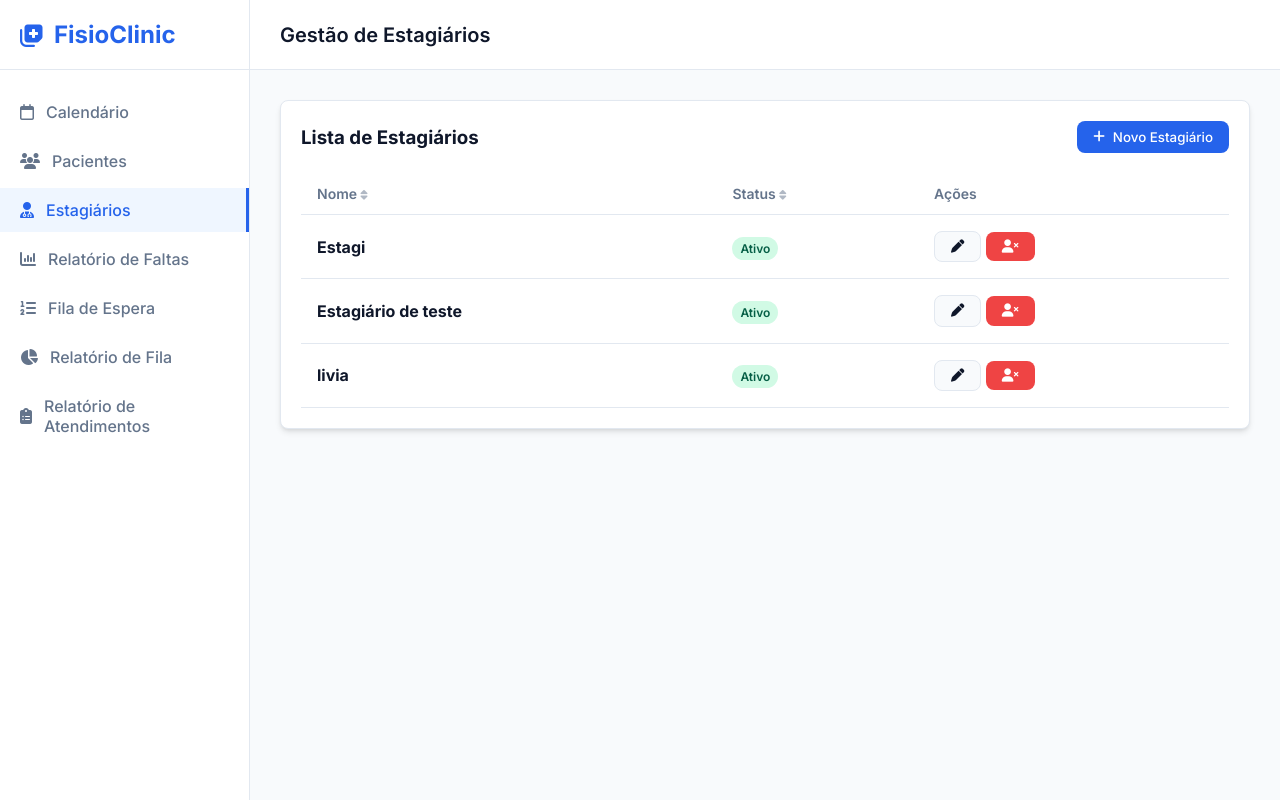
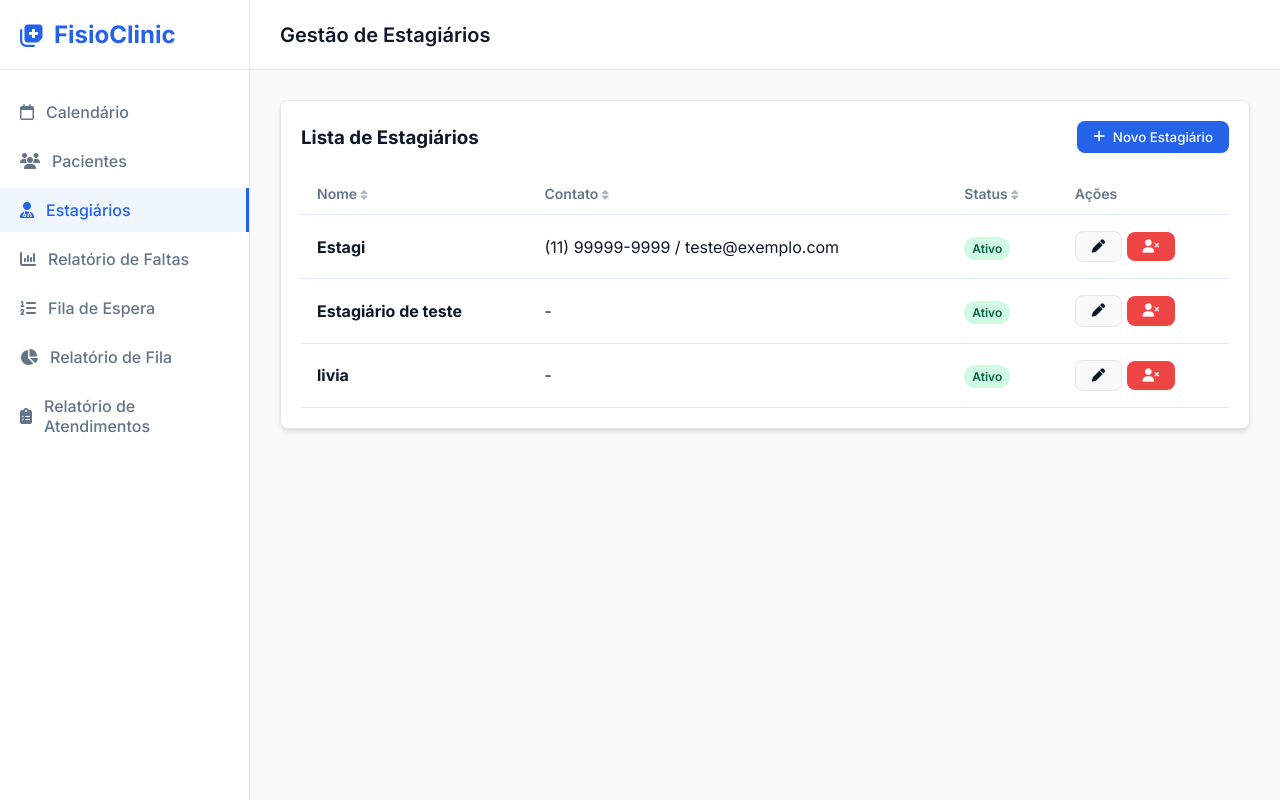
Before and after one commit to jorgeaikesjr/FisioClinic, a FastAPI app: page /interns in a window 1280 px wide. Run offline with FastAPI, Linux system fonts and the light colour scheme; data comes from the database, SQL or seed files in the repository; both versions use the stored data as it was after the commit.

Commit message:
Adicionado campos de contato e observações para o cadastro de estagiários.

```diff
--- a/models/intern.py
+++ b/models/intern.py
@@ -11,6 +11,8 @@ class Intern(Base):
 
     # Campos obrigatórios
     name = Column(String, nullable=False, index=True)
+    contact = Column(String, nullable=True)
+    notes = Column(String, nullable=True)
     is_active = Column(Boolean, default=True, nullable=False)
 
     # Relacionamentos
--- a/schemas/intern.py
+++ b/schemas/intern.py
@@ -3,6 +3,8 @@ from typing import Optional
 
 class InternBase(BaseModel):
     name: str = Field(..., description="Nome completo do estagiário/aluno")
+    contact: Optional[str] = Field(None, description="Contato (Telefone/Email)")
+    notes: Optional[str] = Field(None, description="Observações adicionais")
     is_active: bool = Field(True, description="Status de atividade do estagiário")
 
 class InternCreate(InternBase):
@@ -10,6 +12,8 @@ class InternCreate(InternBase):
 
 class InternUpdate(BaseModel):
     name: Optional[str] = Field(None, description="Nome completo do estagiário/aluno")
+    contact: Optional[str] = Field(None, description="Contato (Telefone/Email)")
+    notes: Optional[str] = Field(None, description="Observações adicionais")
     is_active: Optional[bool] = Field(None, description="Status de atividade do estagiário")
 
 class InternResponse(InternBase):
--- a/static/js/interns.js
+++ b/static/js/interns.js
@@ -26,7 +26,7 @@ function renderTable() {
     tbody.innerHTML = '';
 
     if (internsList.length === 0) {
-        tbody.innerHTML = '<tr><td colspan="3" style="text-align:center">Nenhum estagiário cadastrado.</td></tr>';
+        tbody.innerHTML = '<tr><td colspan="4" style="text-align:center">Nenhum estagiário cadastrado.</td></tr>';
         return;
     }
 
@@ -51,6 +51,7 @@ function renderTable() {
         const tr = document.createElement('tr');
         tr.innerHTML = `
             <td><strong>${i.name}</strong></td>
+            <td>${i.contact || '<span class="text-muted">-</span>'}</td>
             <td>${badge}</td>
             <td>
                 <button class="btn btn-secondary" onclick="editIntern('${i.id}')">
@@ -75,11 +76,15 @@ function openInternModal(intern = null) {
         title.innerText = 'Editar Estagiário';
         document.getElementById('internId').value = intern.id;
         document.getElementById('internName').value = intern.name;
+        document.getElementById('internContact').value = intern.contact || '';
+        document.getElementById('internNotes').value = intern.notes || '';
         document.getElementById('internActive').checked = intern.is_active;
     } else {
         title.innerText = 'Novo Estagiário';
         form.reset();
         document.getElementById('internId').value = '';
+        document.getElementById('internContact').value = '';
+        document.getElementById('internNotes').value = '';
         document.getElementById('internActive').checked = true;
     }
 
@@ -97,6 +102,8 @@ async function saveIntern(e) {
     const id = document.getElementById('internId').value;
     const data = {
         name: document.getElementById('internName').value,
+        contact: document.getElementById('internContact').value || null,
+        notes: document.getElementById('internNotes').value || null,
         is_active: document.getElementById('internActive').checked
     };
 
--- a/templates/interns.html
+++ b/templates/interns.html
@@ -17,6 +17,7 @@
             <thead>
                 <tr>
                     <th style="cursor: pointer;" onclick="sortTable('name')">Nome <i class="fa-solid fa-sort" style="font-size: 0.8em; opacity: 0.5;"></i></th>
+                    <th style="cursor: pointer;" onclick="sortTable('contact')">Contato <i class="fa-solid fa-sort" style="font-size: 0.8em; opacity: 0.5;"></i></th>
                     <th style="cursor: pointer;" onclick="sortTable('is_active')">Status <i class="fa-solid fa-sort" style="font-size: 0.8em; opacity: 0.5;"></i></th>
                     <th>Ações</th>
                 </tr>
@@ -43,6 +44,14 @@
                     <input type="text" id="internName" class="form-control" required>
                 </div>
                 <div class="form-group">
+                    <label>Contato (Telefone/Email)</label>
+                    <input type="text" id="internContact" class="form-control">
+                </div>
+                <div class="form-group">
+                    <label>Observações</label>
+                    <textarea id="internNotes" class="form-control" rows="3"></textarea>
+                </div>
+                <div class="form-group">
                     <label>
                         <input type="checkbox" id="internActive" checked>
                         Ativo para Agendamentos
```
Also changed, not shown: fisioclinic.db.
